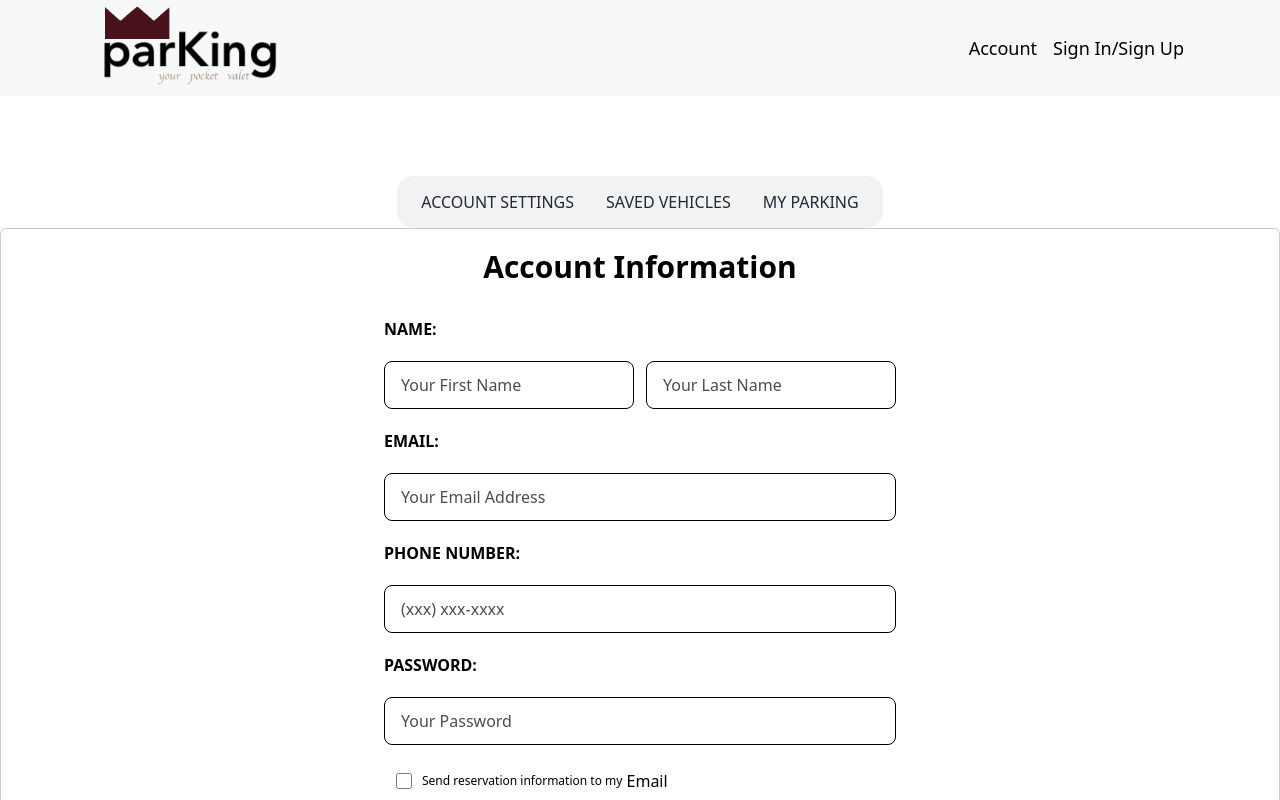
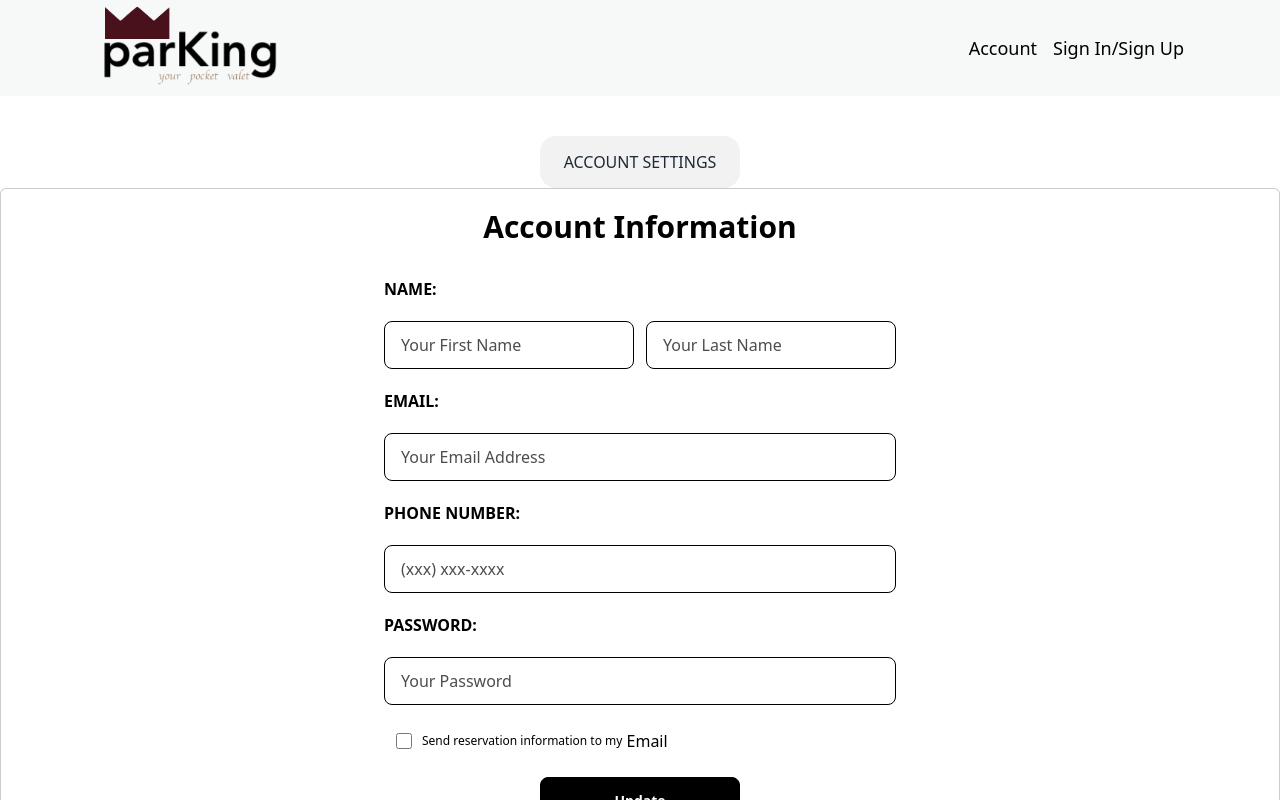
Before and after one commit to pokemon-parKing/parKing-client, a React (Vite) app: page /user in a window 1280 px wide. Shown: the top 800 px of the page. Built offline with nearby package versions, Linux system fonts and the light colour scheme.

Commit message:
render menu based on role

```diff
--- a/src/components/account/MyParking.jsx
+++ b/src/components/account/MyParking.jsx
@@ -56,7 +56,7 @@ const MyParking = () => {
     <div className="max-w-7xl bg-white drop-shadow-xl border border-black/20 w-full rounded-md flex justify-center items-center p-10">
       <div className="text-center">
         <h1 className="text-2xl sm:text-3xl font-semibold text-[#000] mb-5">
-          My Parking
+          Reservations
         </h1>
         <div className="grid grid-cols-1 sm:grid-cols-2 md:grid-cols-3 gap-6 h-[600px] overflow-y-auto">
           {reservationData.map((reservation) => (
@@ -65,7 +65,7 @@ const MyParking = () => {
               className="card bg-base-100 shadow-xl mb-3 mr-3 max-w-[300px] max-h-[300px]"
             >
               <div className="card-body items-center text-center">
-                <h2 className="card-title">Parking Information</h2>
+                <h2 className="card-title">Reservation Information</h2>
                 <p className="text-[#000]">{reservation.garages.name}</p>
                 <p className="text-[#000]">{`${reservation.garages.address}, ${reservation.garages.city}, ${reservation.garages.state}, ${reservation.garages.country}, ${reservation.garages.zip}`}</p>
                 <p className="text-[#000]">{`${reservation.date} ${convertTime(
--- a/src/containers/AccountsPage.jsx
+++ b/src/containers/AccountsPage.jsx
@@ -10,26 +10,27 @@ const AccountsPage = () => {
   const userData = useSelector((state) => state.accounts.userData);
 
   const renderAdminTab = () => {
-    if (userData.role === "admin") {
     return (
+      <>
+        {userData.role === "admin" && (
           <li onClick={() => setActiveMenu("adminSettings")}>
             <a>ADMIN SETTINGS</a>
           </li>
+        )}
+      </>
     );
-    }
-    return null;
   };
 
   const renderContent = () => {
     switch (activeMenu) {
       case "accountSettings":
         return <AccountSetting />;
+      case "adminSettings":
+        return userData.role === "admin" ? <AdminSettings /> : null;
       case "savedVehicles":
-        return <SavedVehicle />;
+        return userData.role === "user" ? <SavedVehicle /> : null;
       case "myParking":
-        return <MyParking />;
-      case "adminSettings":
-        return <AdminSettings />;
+        return userData.role === "user" ? <MyParking /> : null;
       default:
         return null;
     }
@@ -38,22 +39,26 @@ const AccountsPage = () => {
   return (
     <>
       <div className="flex items-center justify-center">
-        <nav className="pt-20">
+        <nav className="pt-10">
           <ul className="menu menu-vertical lg:menu-horizontal bg-base-200 rounded-box">
             <li onClick={() => setActiveMenu("accountSettings")}>
               <a>ACCOUNT SETTINGS</a>
             </li>
+            {userData.role === "user" && (
+              <>
                 <li onClick={() => setActiveMenu("savedVehicles")}>
                   <a>SAVED VEHICLES</a>
                 </li>
                 <li onClick={() => setActiveMenu("myParking")}>
-              <a>MY PARKING</a>
+                  <a>RESERVATIONS</a>
                 </li>
+              </>
+            )}
             {renderAdminTab()}
           </ul>
         </nav>
       </div>
-      <div className="flex-grow pb-20">
+      <div className="flex-grow pb-10">
         <div className="max-w-7xl mx-auto">{renderContent()}</div>
       </div>
     </>
```
Lines whose indentation alone changed are shown as unchanged.
